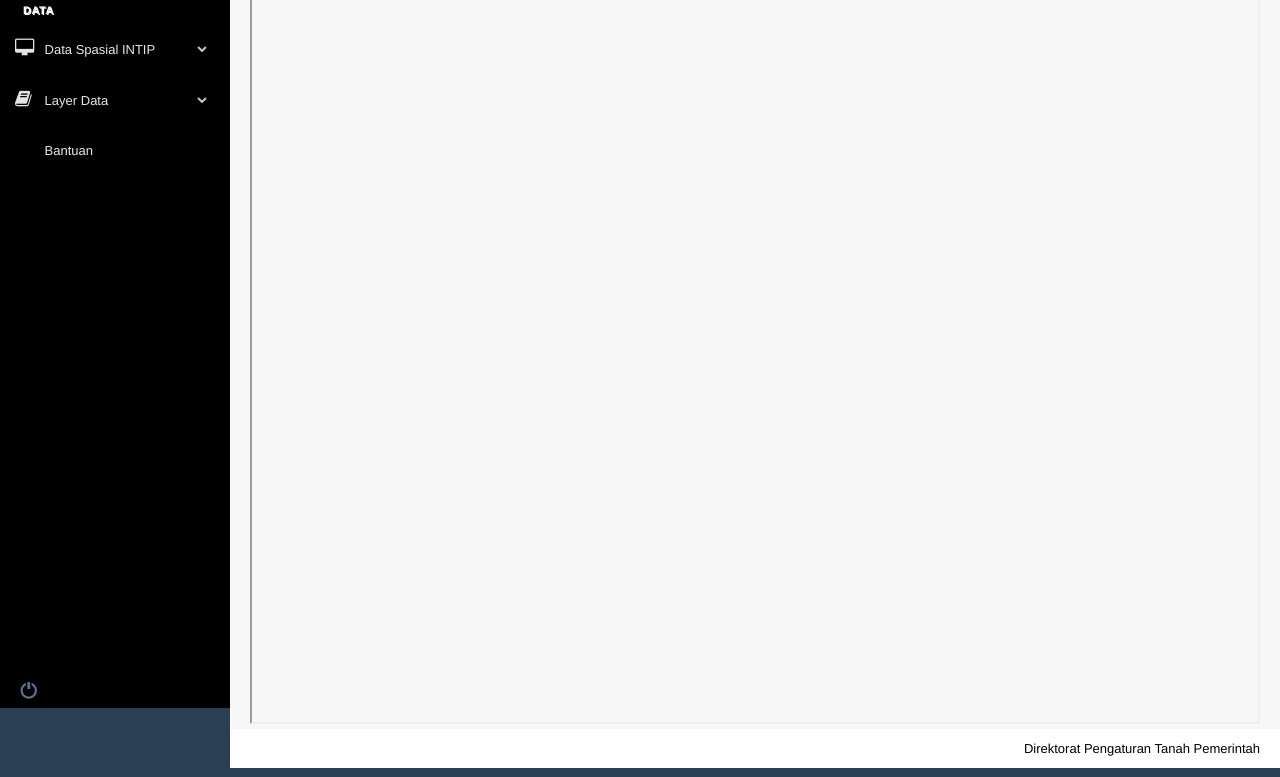
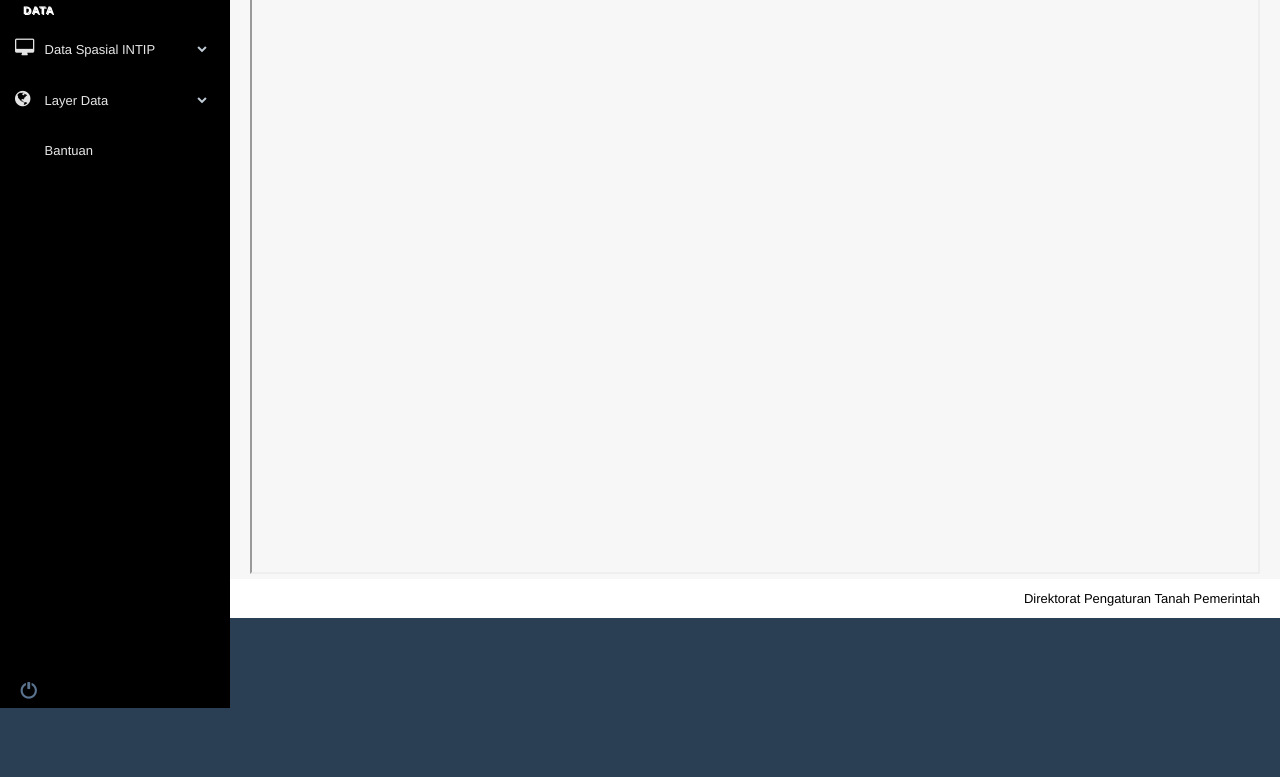
Before and after one commit to RizkiPramayuda12/WEBGIS-PHPT-ATR-BPN, a website with bundled scripts: page production/index1.html in a window 1280 px wide. Shown: the part 92-869 px from the top of the page. After the commit the page ends 800 px from the top, so only its background shows below. Built offline with nearby package versions, Linux system fonts and the light colour scheme; some icons are missing; files whose address does not match are found by name.

Commit message:
Update index1.html

```diff
--- a/production/index1.html
+++ b/production/index1.html
@@ -57,7 +57,7 @@
                                         <li><a href="../leaflet/index-leaflet.html">Fullscreen Webgis</a></li>
                                     </ul>
                                 </li>
-                                <li><a><i class="fa fa-book"></i> Layer Data <span class="fa fa-chevron-down"></span></a>
+                                <li><a><i class="fa fa-globe"></i> Layer Data <span class="fa fa-chevron-down"></span></a>
                                     <ul class="nav child_menu">
                                         <li><a href="https://datastudio.google.com/reporting/0f762cec-49dc-4781-996b-801b75cfd6c0">Layer Kanwil/Provinsi</a></li>
                                         <li><a href="https://datastudio.google.com/reporting/0774a731-b901-45d5-8584-c558a628316d">Layer Kantah/Kabupaten</a></li>
@@ -108,7 +108,7 @@
 
             <!-- page content -->
             <div class="right_col" role="main">
-                <iframe src="../leaflet/index-leaflet.html" noresize="false" style="width: 100%; height: 750px;"></iframe>
+                <iframe src="../leaflet/index-leaflet.html" noresize="false" style="width: 100%; height: 600px;"></iframe>
                 <!-- <iframe width="100%" height="150px" src="https://datastudio.google.com/embed/reporting/0774a731-b901-45d5-8584-c558a628316d/page/fcE1C" frameborder="0" style="border:0" allowfullscreen></iframe>-->
             </div>
             <!-- /page content -->
```
